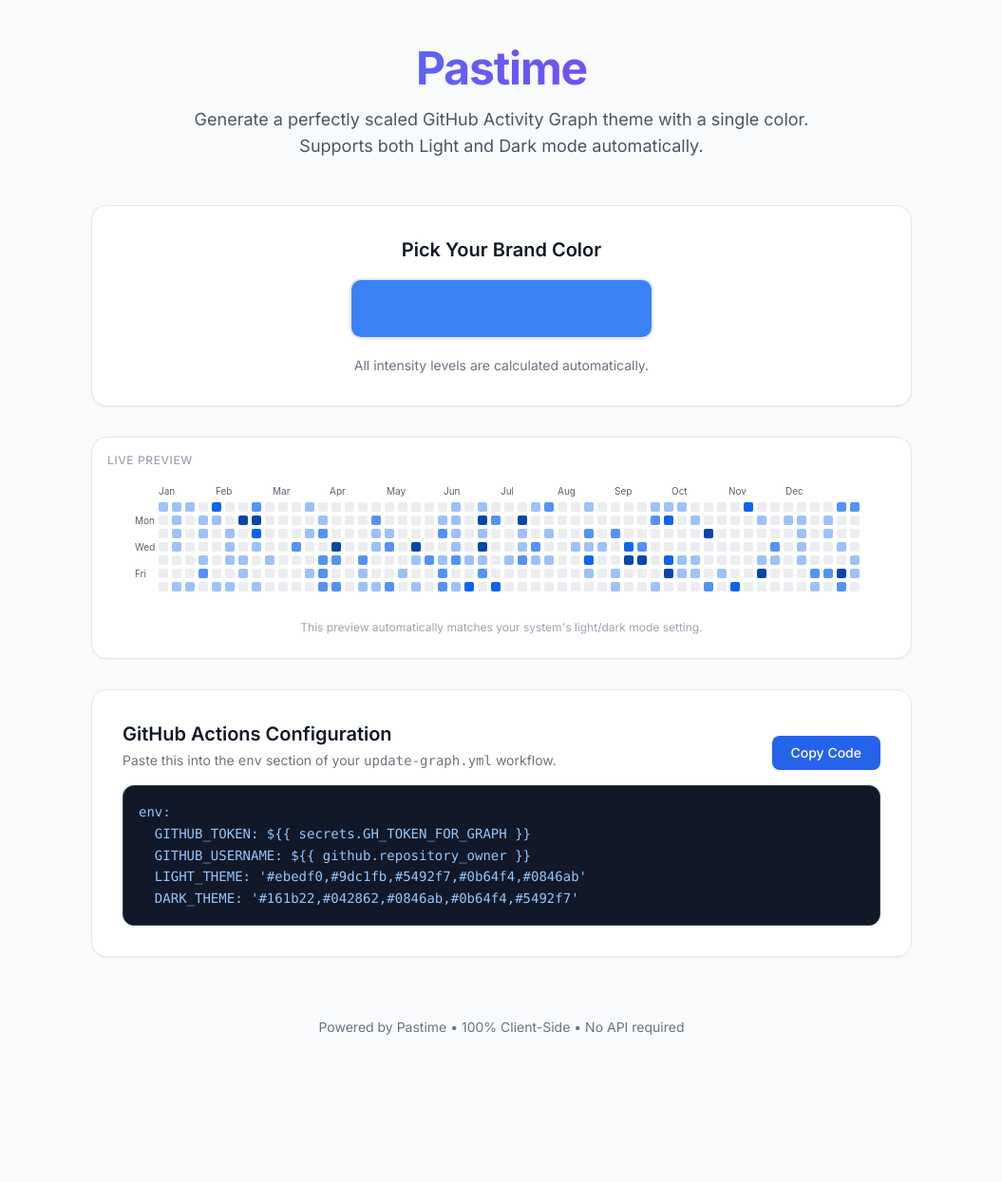
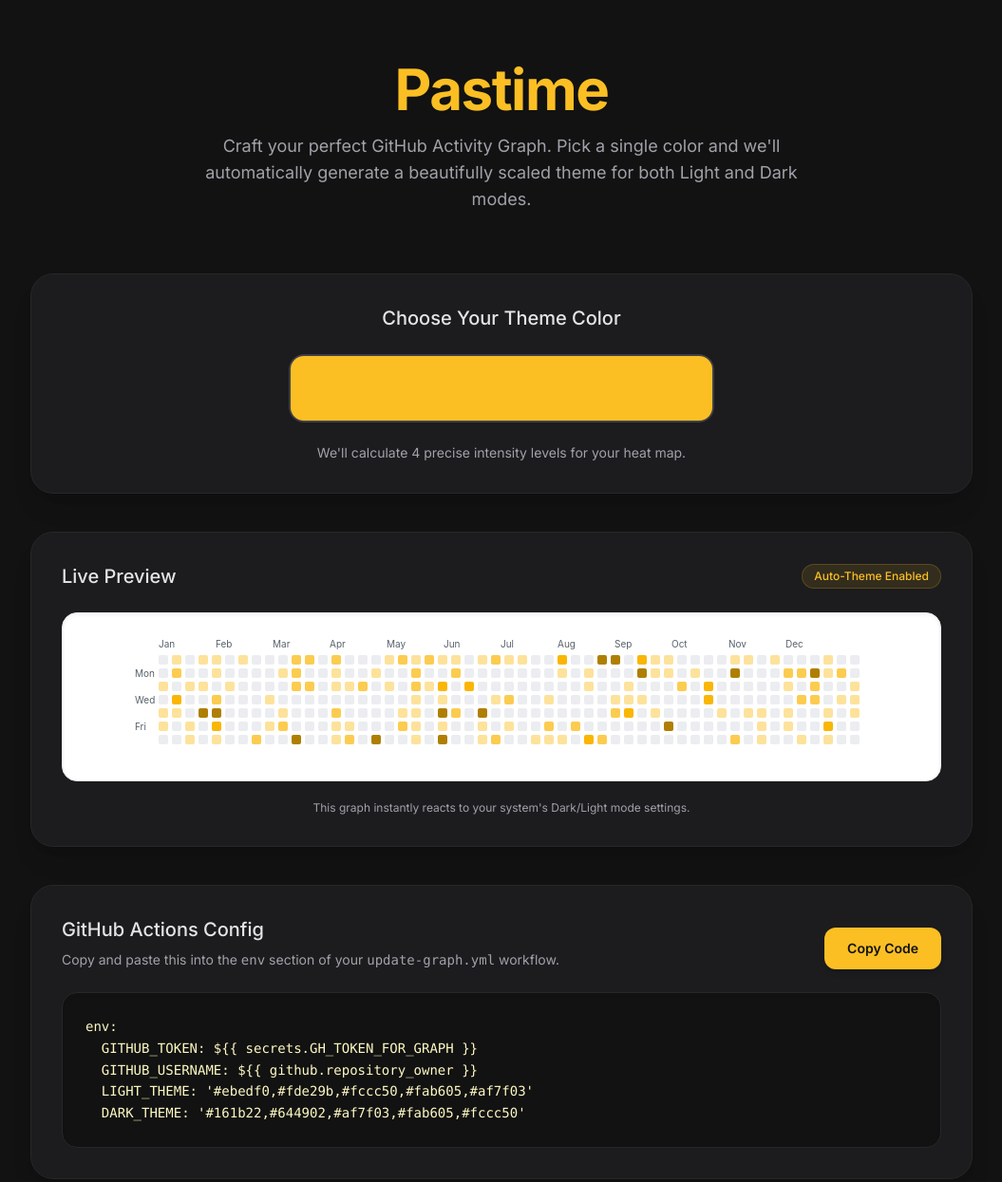
Before and after one commit to Liyfez/Pastime, a website: page docs/index.html in a window 1280 px wide. Shown: the top 1245 px of the page at 95% size, without its empty margins (112-1167 px from the left). Before the commit the page ends 1140 px from the top, so only its background shows below. Drawn offline with nearby package versions, Linux system fonts and the light colour scheme.

Commit message:
style: overhaul ui with premium dark yellow theme and fix preview

```diff
--- a/docs/index.html
+++ b/docs/index.html
@@ -3,9 +3,27 @@
 <head>
   <meta charset="UTF-8">
   <meta name="viewport" content="width=device-width, initial-scale=1.0">
-  <title>Pastime - Custom GitHub Activity Graph</title>
+  <title>Pastime - GitHub Activity Graph Customizer</title>
   <script src="https://cdn.tailwindcss.com"></script>
   <link href="https://fonts.googleapis.com/css2?family=Inter:wght@400;500;600;700&display=swap" rel="stylesheet">
+  <script>
+    tailwind.config = {
+      theme: {
+        extend: {
+          fontFamily: {
+            sans: ['Inter', 'sans-serif'],
+          },
+          colors: {
+            bgDark: '#121212',
+            cardDark: '#1c1c1e',
+            textSoft: '#a1a1aa',
+            textBright: '#e4e4e7',
+            brandYellow: '#fbbf24',
+          }
+        }
+      }
+    }
+  </script>
   <style>
     body { font-family: 'Inter', sans-serif; }
 
@@ -14,8 +32,8 @@
       -webkit-appearance: none;
       border: none;
       width: 100%;
-      height: 64px;
-      border-radius: 12px;
+      height: 72px;
+      border-radius: 16px;
       cursor: pointer;
       background: transparent;
       padding: 0;
@@ -24,11 +42,8 @@
       padding: 0;
     }
     input[type="color"]::-webkit-color-swatch {
-      border: 2px solid #e5e7eb;
-      border-radius: 12px;
-    }
-    .dark input[type="color"]::-webkit-color-swatch {
-      border-color: #374151;
+      border: 2px solid #3f3f46;
+      border-radius: 16px;
     }
 
     /* Auto theme detection logic for preview */
@@ -42,66 +57,88 @@
         border-color: #30363d;
       }
     }
+
+    /* Scrollbar for SVG container */
+    .custom-scroll::-webkit-scrollbar {
+      height: 8px;
+    }
+    .custom-scroll::-webkit-scrollbar-track {
+      background: #27272a;
+      border-radius: 8px;
+    }
+    .custom-scroll::-webkit-scrollbar-thumb {
+      background: #52525b;
+      border-radius: 8px;
+    }
   </style>
 </head>
-<body class="bg-gray-50 dark:bg-gray-900 text-gray-900 dark:text-gray-100 min-h-screen transition-colors duration-200">
+<body class="bg-bgDark text-textBright min-h-screen flex flex-col">
 
-  <div class="max-w-4xl mx-auto px-4 py-12">
+  <div class="flex-grow max-w-5xl mx-auto px-4 py-16 w-full">
 
     <!-- Header -->
-    <header class="text-center mb-12">
-      <h1 class="text-4xl md:text-5xl font-extrabold tracking-tight text-transparent bg-clip-text bg-gradient-to-r from-blue-500 to-purple-600 mb-4">
+    <header class="text-center mb-16">
+      <h1 class="text-5xl md:text-6xl font-bold tracking-tight text-brandYellow mb-4">
         Pastime
       </h1>
-      <p class="text-lg text-gray-600 dark:text-gray-400 max-w-2xl mx-auto">
-        Generate a perfectly scaled GitHub Activity Graph theme with a single color. Supports both Light and Dark mode automatically.
+      <p class="text-lg text-textSoft max-w-2xl mx-auto">
+        Craft your perfect GitHub Activity Graph. Pick a single color and we'll automatically generate a beautifully scaled theme for both Light and Dark modes.
       </p>
     </header>
 
-    <main class="space-y-8">
+    <main class="space-y-10">
 
-      <!-- Color Picker Card -->
-      <section class="bg-white dark:bg-gray-800 rounded-2xl p-6 md:p-8 shadow-sm border border-gray-200 dark:border-gray-700">
-        <h2 class="text-xl font-semibold mb-4 text-center">Pick Your Brand Color</h2>
-        <div class="max-w-xs mx-auto">
-          <input type="color" id="primaryColor" value="#3b82f6" title="Choose a primary color" class="shadow-sm transition-transform hover:scale-105 active:scale-95">
-          <p class="text-center text-sm text-gray-500 dark:text-gray-400 mt-3">All intensity levels are calculated automatically.</p>
+      <!-- Color Picker Section -->
+      <section class="bg-cardDark rounded-3xl p-8 shadow-xl border border-zinc-800">
+        <div class="max-w-md mx-auto text-center">
+          <h2 class="text-xl font-medium mb-6 text-textBright">Choose Your Theme Color</h2>
+          <div class="relative group">
+            <input type="color" id="primaryColor" value="#fbbf24" title="Choose a primary color" class="shadow-inner transition-transform group-hover:scale-[1.02] active:scale-95 duration-200">
+          </div>
+          <p class="text-sm text-textSoft mt-4">We'll calculate 4 precise intensity levels for your heat map.</p>
         </div>
       </section>
 
-      <!-- Live Preview Card -->
-      <section class="preview-container rounded-2xl p-6 shadow-sm border overflow-x-auto relative">
-        <div class="absolute top-4 left-4 text-xs font-medium text-gray-400 uppercase tracking-wider">Live Preview</div>
-        <div class="mt-6 flex justify-center min-w-[700px]">
-          <div id="svgContainer"></div>
+      <!-- Live Preview Section -->
+      <section class="bg-cardDark rounded-3xl p-8 shadow-xl border border-zinc-800 relative">
+        <div class="mb-6 flex justify-between items-center">
+          <h2 class="text-xl font-medium text-textBright">Live Preview</h2>
+          <span class="text-xs font-medium text-brandYellow bg-brandYellow/10 px-3 py-1 rounded-full border border-brandYellow/20">Auto-Theme Enabled</span>
         </div>
-        <p class="text-center text-xs text-gray-400 mt-4">This preview automatically matches your system's light/dark mode setting.</p>
+
+        <!-- The actual preview window -->
+        <div class="preview-container rounded-2xl p-6 shadow-inner border overflow-x-auto custom-scroll relative">
+          <div class="flex justify-center min-w-[700px]">
+            <div id="svgContainer" class="transform scale-100 origin-left md:origin-center"></div>
+          </div>
+        </div>
+        <p class="text-center text-xs text-textSoft mt-5">This graph instantly reacts to your system's Dark/Light mode settings.</p>
       </section>
 
-      <!-- Code Export Card -->
-      <section class="bg-white dark:bg-gray-800 rounded-2xl p-6 md:p-8 shadow-sm border border-gray-200 dark:border-gray-700">
-        <div class="flex justify-between items-end mb-4">
+      <!-- Code Export Section -->
+      <section class="bg-cardDark rounded-3xl p-8 shadow-xl border border-zinc-800">
+        <div class="flex flex-col md:flex-row justify-between items-start md:items-end mb-6 gap-4">
           <div>
-            <h2 class="text-xl font-semibold">GitHub Actions Configuration</h2>
-            <p class="text-sm text-gray-500 dark:text-gray-400 mt-1">Paste this into the <code>env</code> section of your <code>update-graph.yml</code> workflow.</p>
+            <h2 class="text-xl font-medium text-textBright">GitHub Actions Config</h2>
+            <p class="text-sm text-textSoft mt-2">Copy and paste this into the <code>env</code> section of your <code>update-graph.yml</code> workflow.</p>
           </div>
-          <button id="copyBtn" class="bg-blue-600 hover:bg-blue-700 text-white px-5 py-2 rounded-lg font-medium text-sm transition-colors shadow-sm active:scale-95 flex-shrink-0">
+          <button id="copyBtn" class="bg-brandYellow hover:bg-yellow-300 text-bgDark px-6 py-3 rounded-xl font-semibold text-sm transition-all shadow-md active:scale-95 flex-shrink-0">
             Copy Code
           </button>
         </div>
 
-        <div class="bg-gray-900 rounded-xl p-4 overflow-x-auto border border-gray-700">
-          <pre class="text-blue-300 font-mono text-sm leading-relaxed"><code id="exportCode"></code></pre>
+        <div class="bg-bgDark rounded-2xl p-6 overflow-x-auto border border-zinc-800 shadow-inner">
+          <pre class="text-yellow-100 font-mono text-sm leading-relaxed"><code id="exportCode"></code></pre>
         </div>
       </section>
 
     </main>
 
-    <footer class="mt-16 text-center text-gray-500 dark:text-gray-400 text-sm">
-      <p>Powered by Pastime &bull; 100% Client-Side &bull; No API required</p>
-    </footer>
+  </div>
 
-  </div>
+  <footer class="py-8 text-center text-textSoft text-sm border-t border-zinc-800 mt-auto bg-bgDark">
+    <p>&copy; 2026 Pastime Team. All rights reserved.</p>
+  </footer>
 
   <script src="script.js"></script>
 </body>
--- a/docs/script.js
+++ b/docs/script.js
@@ -98,7 +98,8 @@ document.addEventListener('DOMContentLoaded', () => {
   }
 
   function render() {
-    const hex = colorPicker.value;
+    let hex = colorPicker.value;
+    if (!hex) hex = '#fbbf24'; // Default to yellow
     const { lightColors, darkColors } = generateColorScales(hex);
 
     let rects = '';
```
